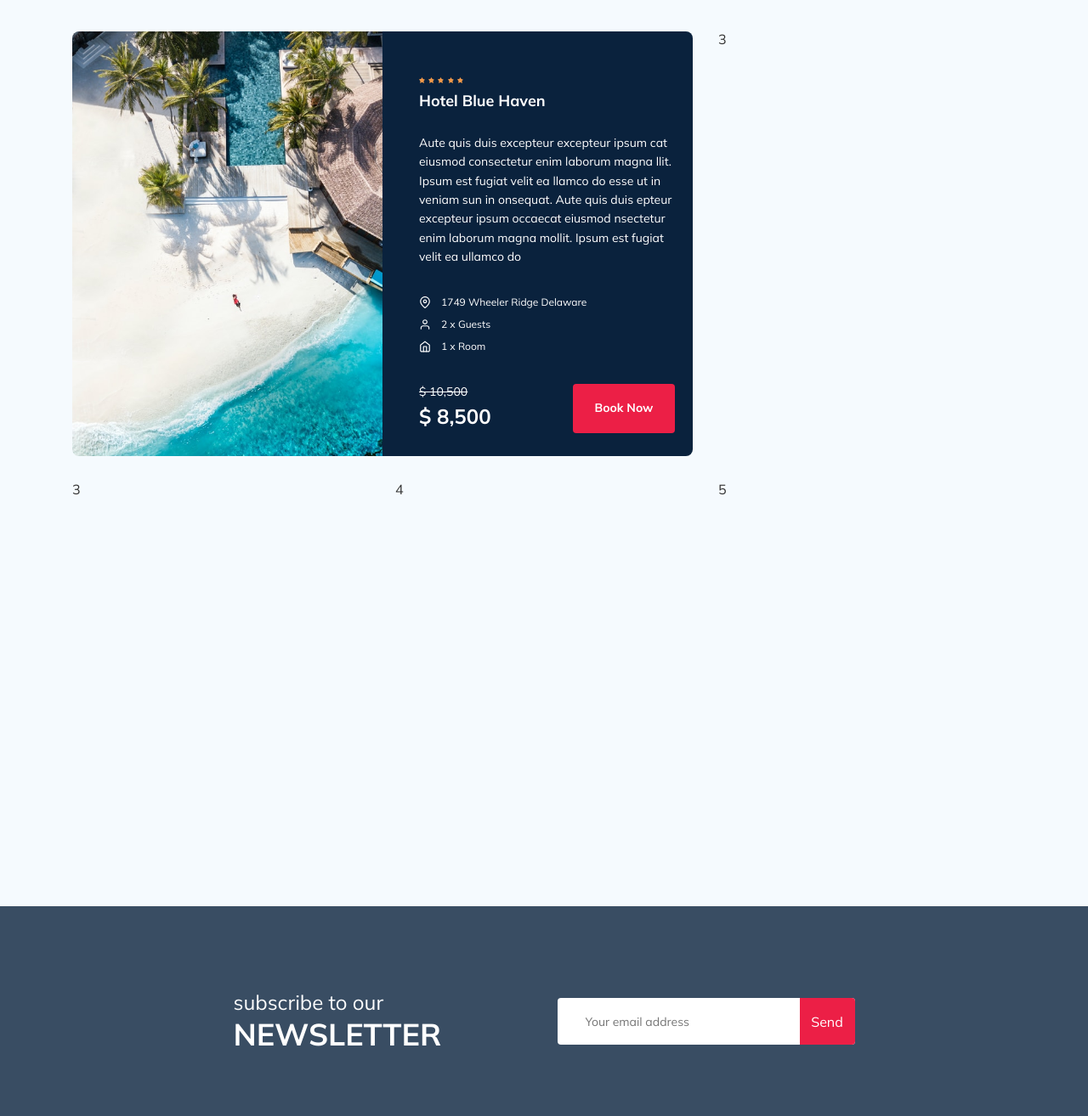
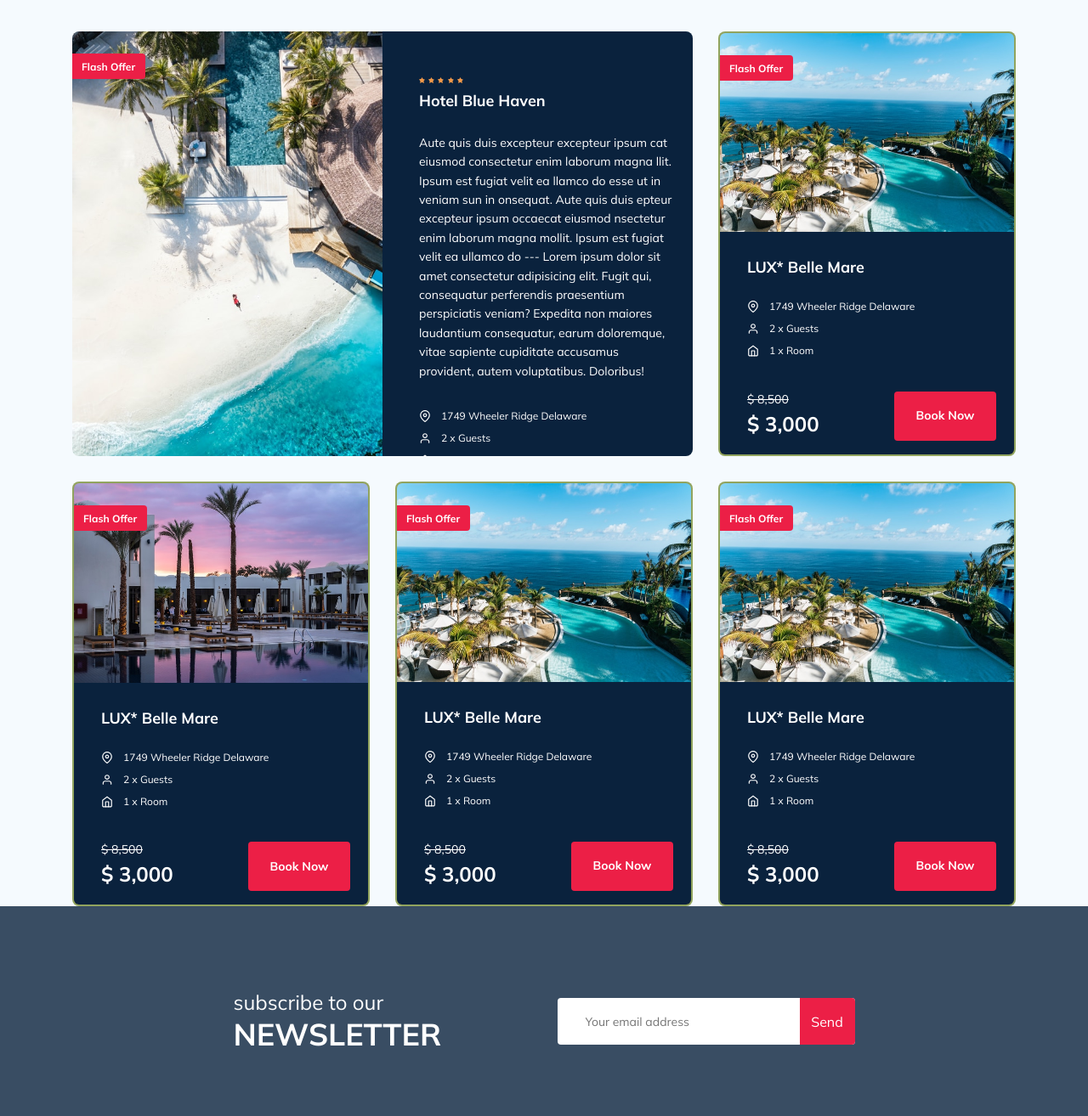
Before and after one commit to LidiyaZzz/tour-plan, a PHP site: page / in a window 1280 px wide. Shown: the part 832-2146 px from the top of the page at 85% size. Run offline with PHP 8.4, Linux system fonts and the light colour scheme; some libraries are stand-ins or nearby versions.

Commit message:
create: packages section

```diff
--- a/css/style.css
+++ b/css/style.css
@@ -841,9 +841,8 @@ template {
   display: -ms-flexbox;
   display: flex;
   border-radius: 8px;
-  background-color: #b8972b;
-  border: 2px solid #42bec255;
   overflow: hidden;
+  min-height: 424px;
 }
 
 .packages__card-first {
@@ -855,6 +854,30 @@ template {
   display: flex;
   border-radius: 8px;
   overflow: hidden;
+  position: relative;
+}
+
+.packages__cards {
+  display: -webkit-box;
+  display: -ms-flexbox;
+  display: flex;
+  -webkit-box-orient: vertical;
+  -webkit-box-direction: normal;
+      -ms-flex-direction: column;
+          flex-direction: column;
+  background-color: #b8972b;
+  border: 2px solid #42bec255;
+  border-radius: 8px;
+  overflow: hidden;
+}
+
+.packages__cards-successive {
+  display: -webkit-box;
+  display: -ms-flexbox;
+  display: flex;
+  border-radius: 8px;
+  overflow: hidden;
+  position: relative;
 }
 
 .packages__image {
@@ -883,6 +906,21 @@ template {
       -ms-flex-pack: start;
           justify-content: start;
   padding: 46px 21px 30px 43px;
+}
+
+.packages__inform {
+  background: #0A223D;
+  display: -webkit-box;
+  display: -ms-flexbox;
+  display: flex;
+  -webkit-box-orient: vertical;
+  -webkit-box-direction: normal;
+      -ms-flex-direction: column;
+          flex-direction: column;
+  -webkit-box-pack: start;
+      -ms-flex-pack: start;
+          justify-content: start;
+  padding: 30px 21px 25px 32px;
 }
 
 .packages__stars {
@@ -997,7 +1035,24 @@ template {
   cursor: pointer;
 }
 
-.packages-hotel__place {
+.packages__offer {
+  position: absolute;
+  left: 0;
+  top: 26px;
+  z-index: 99;
+  max-width: 95px;
+  min-height: 30px;
+  background-color: #EC1F46;
+  border: none;
+  border-radius: 0px 4px 4px 0px;
+  font-style: normal;
+  font-weight: 600;
+  font-size: 12px;
+  line-height: 15px;
+  padding: 8px 12px 7px 11px;
+}
+
+.packages__offer__place {
   -webkit-box-orient: vertical;
   -webkit-box-direction: normal;
       -ms-flex-direction: column;
--- a/index.html
+++ b/index.html
@@ -190,14 +190,15 @@
 <!-- ---------------/////PACKAGES///////----------------------- -->
 
   <article class="packages">
-    <div class="container">
+    <div class="container grid">
       <div class="packages-grid">
 
-        <div class="packages__card-first">
+<!-- card-first -->
+        <div class="packages__card packages__card-first">
 
           <div class="packages__image-first">
             <img src="img/packages-hotel-1.jpg" alt="foto: Hotel Blue Haven" class="packages__image">
-          </div><!-- /.packages-image -->
+          </div><!-- /.packages__image-first -->
 
           <div class="packages__info">
             <div class="packages__stars">
@@ -208,7 +209,7 @@
               <img class="packages__star" src="img/star.svg" alt="star-hotel">
             </div><!-- /.stars -->
             <h2 class="packages__title">Hotel Blue Haven</h2>
-            <p class="packages__exposition">Aute quis duis excepteur excepteur ipsum cat eiusmod consectetur enim laborum magna llit. Ipsum est fugiat velit ea llamco do esse ut in veniam sun in onsequat. Aute quis duis epteur excepteur ipsum occaecat eiusmod nsectetur enim laborum magna mollit. Ipsum est fugiat velit ea ullamco do</p>
+            <p class="packages__exposition">Aute quis duis excepteur excepteur ipsum cat eiusmod consectetur enim laborum magna llit. Ipsum est fugiat velit ea llamco do esse ut in veniam sun in onsequat. Aute quis duis epteur excepteur ipsum occaecat eiusmod nsectetur enim laborum magna mollit. Ipsum est fugiat velit ea ullamco do --- Lorem ipsum dolor sit amet consectetur adipisicing elit. Fugit qui, consequatur perferendis praesentium perspiciatis veniam? Expedita non maiores laudantium consequatur, earum doloremque, vitae sapiente cupiditate accusamus provident, autem voluptatibus. Doloribus!</p>
 
             <div class="packages__room">
                 <div class="packages__room-icon"><img src="img/map-pin.svg" alt="icone: map-pin" class="packages__icon"></div>
@@ -228,18 +229,162 @@
               </div>
 
               <button class="packages__price-button">Book Now</button>
+
+              <div class="offer packages__offer">Flash Offer</div>
+
             </div><!-- /.packages-hotel__price -->
 
           </div><!-- /.packages-info -->
-        </div><!-- /.packages-hotel__lage -->
+        </div><!-- /.packages__card-first -->
 
-        <div class="packages__card-successive">3</div><!-- /.packages-hotel__place -->
+<!-- card-2 -->
+        <div class="packages__cards packages__cards-successive">
 
-        <div class="packages__card-successive">3</div><!-- /.packages-hotel__place -->
+          <div class="packages__image-successive">
+            <img src="img/packages-hotel-2.jpg" alt="foto: Hotel Blue Haven" class="packages__image">
+          </div><!-- /.packages__image-successive -->
 
-        <div class="packages__card-successive">4</div><!-- /.packages-hotel__place -->
+          <div class="packages__inform">
 
-        <div class="packages__card-successive">5</div><!-- /.packages-hotel__place -->
+            <h2 class="packages__title">LUX* Belle Mare</h2>
+
+            <div class="packages__room">
+              <div class="packages__room-icon"><img src="img/map-pin.svg" alt="icone: map-pin" class="packages__icon"></div>
+              <div class="packages__description">1749 Wheeler Ridge Delaware</div>
+
+              <div class="packages__room-icon"><img src="img/user.svg" alt="icone: user" class="packagesl__icon"></div>
+              <div class="packages__description">2 x Guests</div>
+
+              <div class="packages__room-icon"><img src="img/home.svg" alt="icone: home" class="packages__icon"></div>
+              <div class="packages__description">1 x Room</div>
+            </div><!-- /.packages-hotel__room -->
+
+            <div class="packages-price">
+              <div class="packages__price-all">
+                <span class="packages__price-old">$ 8,500</span>
+                <strong class="packages__price-sale">$ 3,000</strong>
+              </div>
+
+              <button class="packages__price-button">Book Now</button>
+
+              <div class="offer packages__offer">Flash Offer</div>
+
+            </div><!-- /.packages-hotel__price -->
+
+          </div><!-- /.packages-info -->
+        </div><!-- /.packages__cards packages__cards-successive -->
+
+<!-- card-2 -->
+<div class="packages__cards packages__cards-successive">
+
+  <div class="packages__image-successive">
+    <img src="img/packages-hotel-3.jpg" alt="foto: Hotel Blue Haven" class="packages__image">
+  </div><!-- /.packages__image-successive -->
+
+  <div class="packages__inform">
+
+    <h2 class="packages__title">LUX* Belle Mare</h2>
+
+    <div class="packages__room">
+      <div class="packages__room-icon"><img src="img/map-pin.svg" alt="icone: map-pin" class="packages__icon"></div>
+      <div class="packages__description">1749 Wheeler Ridge Delaware</div>
+
+      <div class="packages__room-icon"><img src="img/user.svg" alt="icone: user" class="packagesl__icon"></div>
+      <div class="packages__description">2 x Guests</div>
+
+      <div class="packages__room-icon"><img src="img/home.svg" alt="icone: home" class="packages__icon"></div>
+      <div class="packages__description">1 x Room</div>
+    </div><!-- /.packages-hotel__room -->
+
+    <div class="packages-price">
+      <div class="packages__price-all">
+        <span class="packages__price-old">$ 8,500</span>
+        <strong class="packages__price-sale">$ 3,000</strong>
+      </div>
+
+      <button class="packages__price-button">Book Now</button>
+
+      <div class="offer packages__offer">Flash Offer</div>
+
+    </div><!-- /.packages-hotel__price -->
+
+  </div><!-- /.packages-info -->
+</div><!-- /.packages__cards packages__cards-successive -->
+
+<!-- card-2 -->
+<div class="packages__cards packages__cards-successive">
+
+  <div class="packages__image-successive">
+    <img src="img/packages-hotel-2.jpg" alt="foto: Hotel Blue Haven" class="packages__image">
+  </div><!-- /.packages__image-successive -->
+
+  <div class="packages__inform">
+
+    <h2 class="packages__title">LUX* Belle Mare</h2>
+
+    <div class="packages__room">
+      <div class="packages__room-icon"><img src="img/map-pin.svg" alt="icone: map-pin" class="packages__icon"></div>
+      <div class="packages__description">1749 Wheeler Ridge Delaware</div>
+
+      <div class="packages__room-icon"><img src="img/user.svg" alt="icone: user" class="packagesl__icon"></div>
+      <div class="packages__description">2 x Guests</div>
+
+      <div class="packages__room-icon"><img src="img/home.svg" alt="icone: home" class="packages__icon"></div>
+      <div class="packages__description">1 x Room</div>
+    </div><!-- /.packages-hotel__room -->
+
+    <div class="packages-price">
+      <div class="packages__price-all">
+        <span class="packages__price-old">$ 8,500</span>
+        <strong class="packages__price-sale">$ 3,000</strong>
+      </div>
+
+      <button class="packages__price-button">Book Now</button>
+
+      <div class="offer packages__offer">Flash Offer</div>
+
+    </div><!-- /.packages-hotel__price -->
+
+  </div><!-- /.packages-info -->
+</div><!-- /.packages__cards packages__cards-successive -->
+
+<!-- card-2 -->
+<div class="packages__cards packages__cards-successive">
+
+  <div class="packages__image-successive">
+    <img src="img/packages-hotel-2.jpg" alt="foto: Hotel Blue Haven" class="packages__image">
+  </div><!-- /.packages__image-successive -->
+
+  <div class="packages__inform">
+
+    <h2 class="packages__title">LUX* Belle Mare</h2>
+
+    <div class="packages__room">
+      <div class="packages__room-icon"><img src="img/map-pin.svg" alt="icone: map-pin" class="packages__icon"></div>
+      <div class="packages__description">1749 Wheeler Ridge Delaware</div>
+
+      <div class="packages__room-icon"><img src="img/user.svg" alt="icone: user" class="packagesl__icon"></div>
+      <div class="packages__description">2 x Guests</div>
+
+      <div class="packages__room-icon"><img src="img/home.svg" alt="icone: home" class="packages__icon"></div>
+      <div class="packages__description">1 x Room</div>
+    </div><!-- /.packages-hotel__room -->
+
+    <div class="packages-price">
+      <div class="packages__price-all">
+        <span class="packages__price-old">$ 8,500</span>
+        <strong class="packages__price-sale">$ 3,000</strong>
+      </div>
+
+      <button class="packages__price-button">Book Now</button>
+
+      <div class="offer packages__offer">Flash Offer</div>
+
+    </div><!-- /.packages-hotel__price -->
+
+  </div><!-- /.packages-info -->
+</div><!-- /.packages__cards packages__cards-successive -->
+
 
       </div><!-- /.packages-grid -->
 
--- a/sass/_variables.sass
+++ b/sass/_variables.sass
@@ -3,3 +3,4 @@ $secondaru: #F5FAFE
 $text-color: #333333
 $dark: #0A223D
 $light: #FFFFFF
+$blue: #007ADF
--- a/sass/blocks/_packages.sass
+++ b/sass/blocks/_packages.sass
@@ -1,21 +1,35 @@
 //общий грид-контейнер, состоит из '1+1 1' и '111'
+
 .packages
   &-grid
     display: grid
-    grid-template-rows: 500px 500px
+    grid-template-rows: repeat(repeat(auto-fill, minmax(500px, 1fr))
     grid-template-columns: 350px 350px 350px
     grid-gap: 30px
   &__card
     display: flex
     border-radius: 8px
-    background-color: #b8972b
-    border: 2px solid #42bec255
     overflow: hidden
+    min-height: 424px
+
     &-first
       grid-column: 1/3
       display: flex
       border-radius: 8px
       overflow: hidden
+      position: relative
+
+  &__cards
+    display: flex
+    flex-direction: column
+    background-color: $blue
+    border-radius: 8px
+    overflow: hidden
+    &-successive
+      display: flex
+      border-radius: 8px
+      overflow: hidden
+      position: relative
 
   &__image
     width: 100%
@@ -24,6 +38,7 @@
     &-first
       width: 50%
       overflow: hidden
+
   &__info
     width: 50%
     background: $dark
@@ -31,6 +46,12 @@
     flex-direction: column
     justify-content: start
     padding: 46px 21px 30px 43px
+  &__inform
+    background: $dark
+    display: flex
+    flex-direction: column
+    justify-content: start
+    padding: 30px 21px 25px 32px
   &__stars
     margin-bottom: 5px
   &__star
@@ -107,14 +128,18 @@
       border: none
       color: $light
       cursor: pointer
-
-  &-hotel
-
-    &__lage
-
-    &__place
-      flex-direction: column
-      align-items: center
-      justify-content: space-between
-
-.card
+  &__offer
+    position: absolute
+    left: 0
+    top: 26px
+    z-index: 99
+    max-width: 95px
+    min-height: 30px
+    background-color: $primary
+    border: none
+    border-radius: 0px 4px 4px 0px
+    font-style: normal
+    font-weight: 600
+    font-size: 12px
+    line-height: 15px
+    padding: 8px 12px 7px 11px
```
Also changed, not shown: img/packages-hotel-3.jpg (renamed from img/packages-hotel3.jpg), 1 other file.
